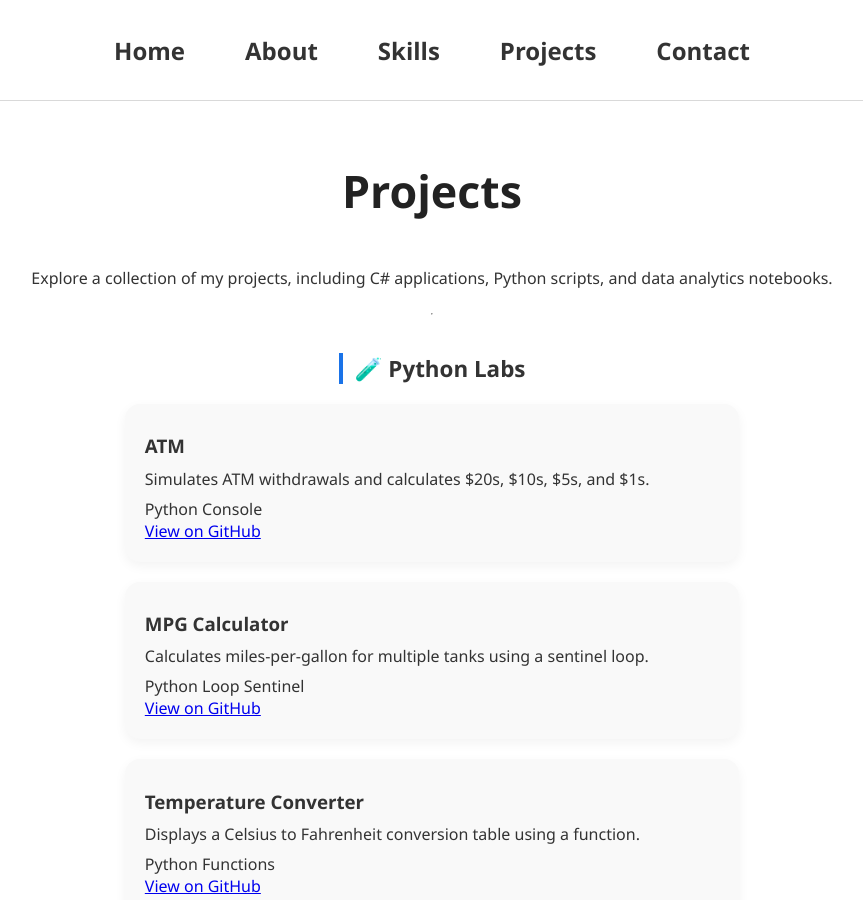
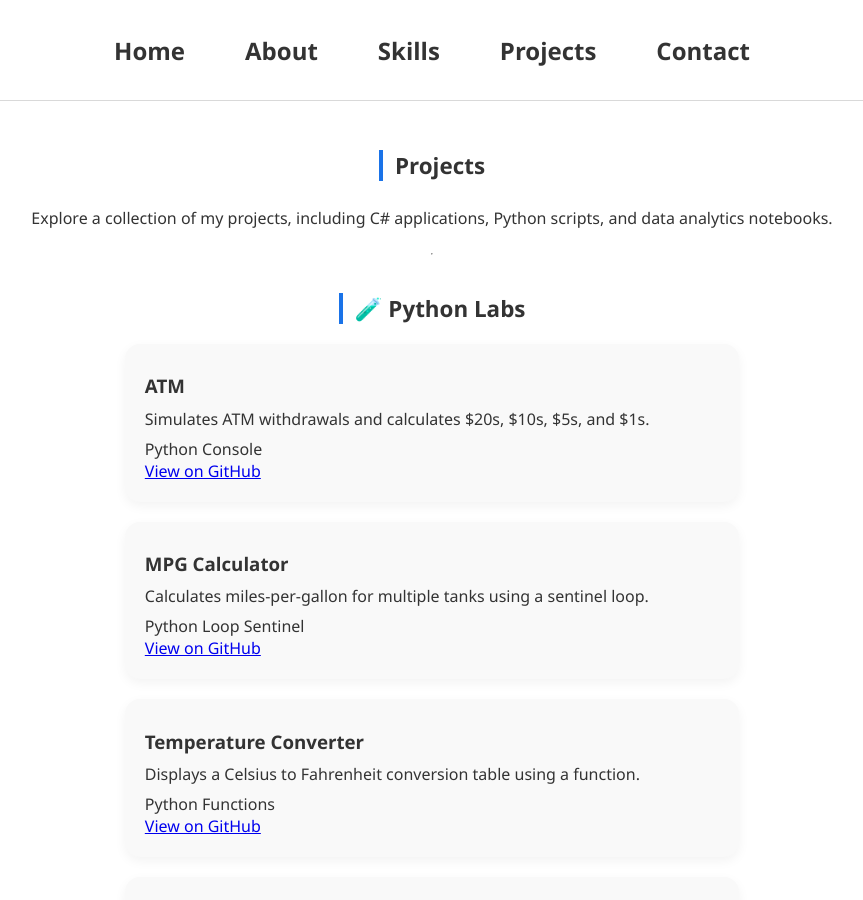
Before and after one commit to masontatafu/masontatafu.github.io, a Jekyll site: the page built from projects.md, in a window 1280 px wide and 900 px high. Shown: the whole window, without its empty margins (208-1071 px from the left). Built offline with Jekyll 4.4.1, drawn with Linux system fonts in a browser that asks for light colours; our own code applies the rules of GitHub Pages for plain Markdown files.

Commit message:
Update projects.md

```diff
--- a/projects.md
+++ b/projects.md
@@ -1,5 +1,5 @@
 # Projects
-{:.page-title}
+{:.about-header}
 
 Explore a collection of my projects, including C# applications, Python scripts, and data analytics notebooks.
 
```
